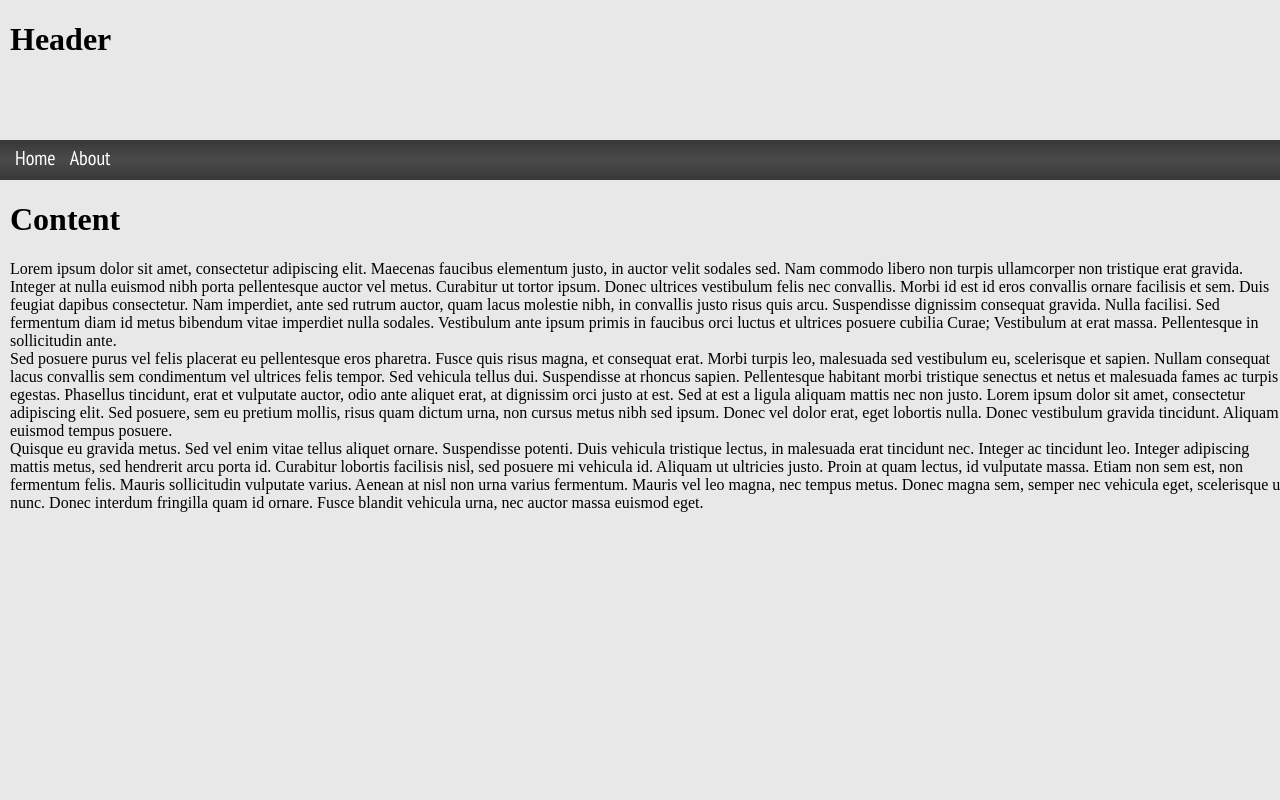
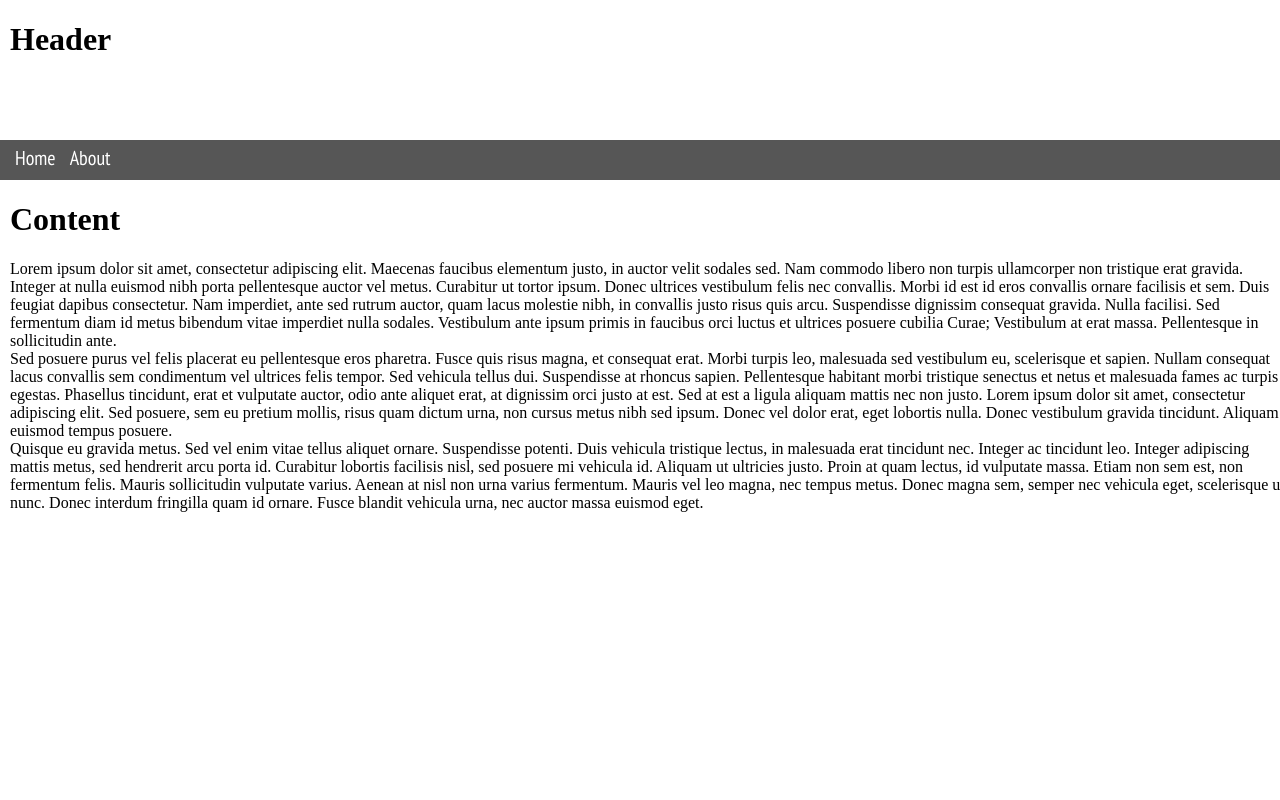
Before and after one commit to pietvanvliet/fossa, a plain HTML site: page index.html in a window 1280 px wide. Shown: the top 800 px of the page. Drawn offline with Linux system fonts and the light colour scheme.

Commit message:
Update CSS

```diff
--- a/fossa.css
+++ b/fossa.css
@@ -1,8 +1,8 @@
 /*Fossa CSS Framework*/
 body{margin: 0; padding: 0; color: #000000;}
 a {color: #ffffff; text-decoration: none;}
-a:hover {color: #00ff00;}
-.wrapper {margin:0 auto; width: 1680px; overflow: hidden; background: #e8e8e8;}
+a:hover {color: #9FC945;}
+.wrapper {margin:0 auto; width: 1680px; overflow: hidden; }
 #header {width: 240px; height: 800px; margin: 0 10px 0 10px; float: left; }
 #menu {width: 160px; height: 800px; margin: 0 0 0 0; float: left;
 background-image: linear-gradient(bottom, rgb(56,56,56) 0%, rgb(74,74,74) 50%, rgb(56,56,56) 100%);
@@ -30,7 +30,7 @@ background-image: -webkit-gradient(
 @media (max-width: 1680px) {
 		.wrapper {width: 1460px;}
 		#header {width: 220px; height: 960px;}
-		#menu {width: 960px; height: 60px;}
+		#menu {width: 960px; height: 60px; background: #565656;}
 		#content {width: 940px; height: 900px;}
 		#sidebar{width: 240px; height: 900px;}
 		#footer{width: 1440px; height: 240px;}
@@ -68,7 +68,7 @@ background-image: -webkit-gradient(
 		#footer{width: 100%; height: 240px;}
 }
 @media screen and (max-device-width: 800px) {
-    	body {background: pink;}
+    	/*body {background: pink;}*/
 		.wrapper {width: 100%;}
 		#header {width: 100%; height: 140px;}
 		#menu {width: 100%; height: 40px;}
```
